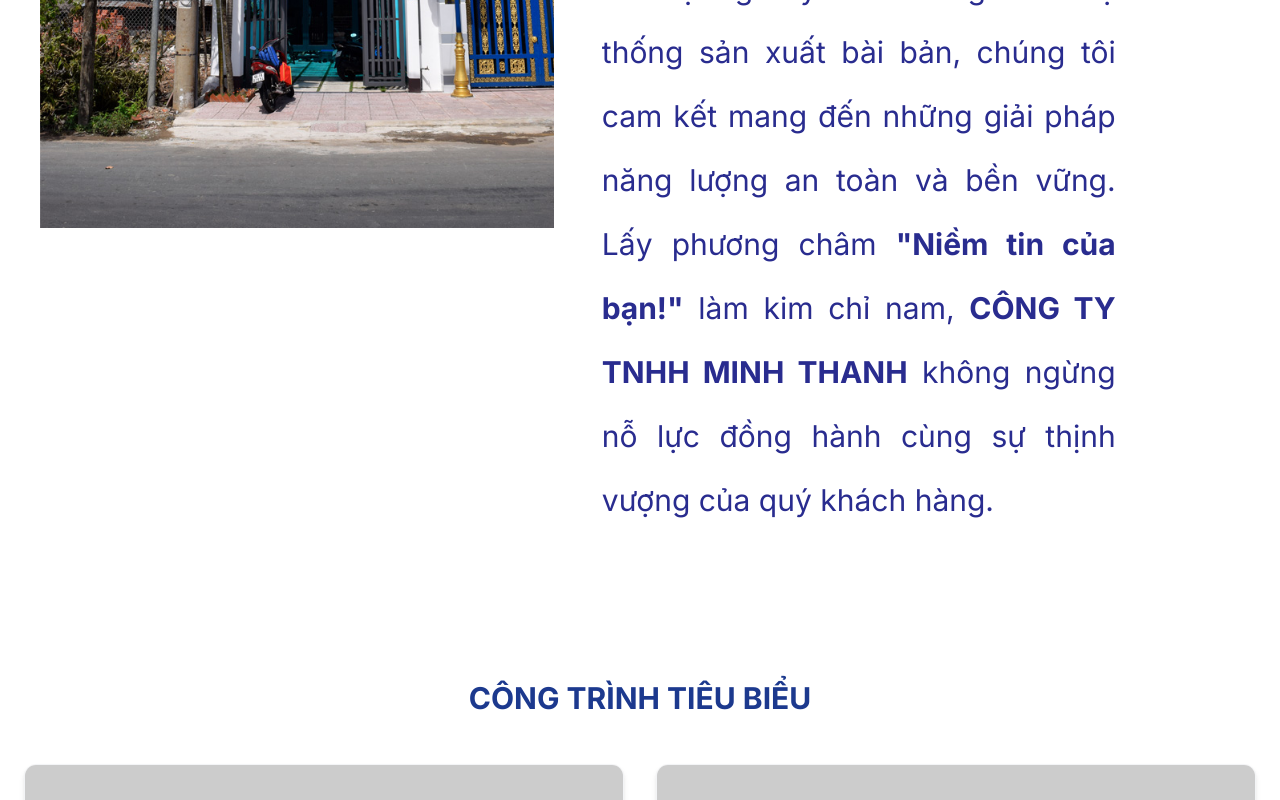
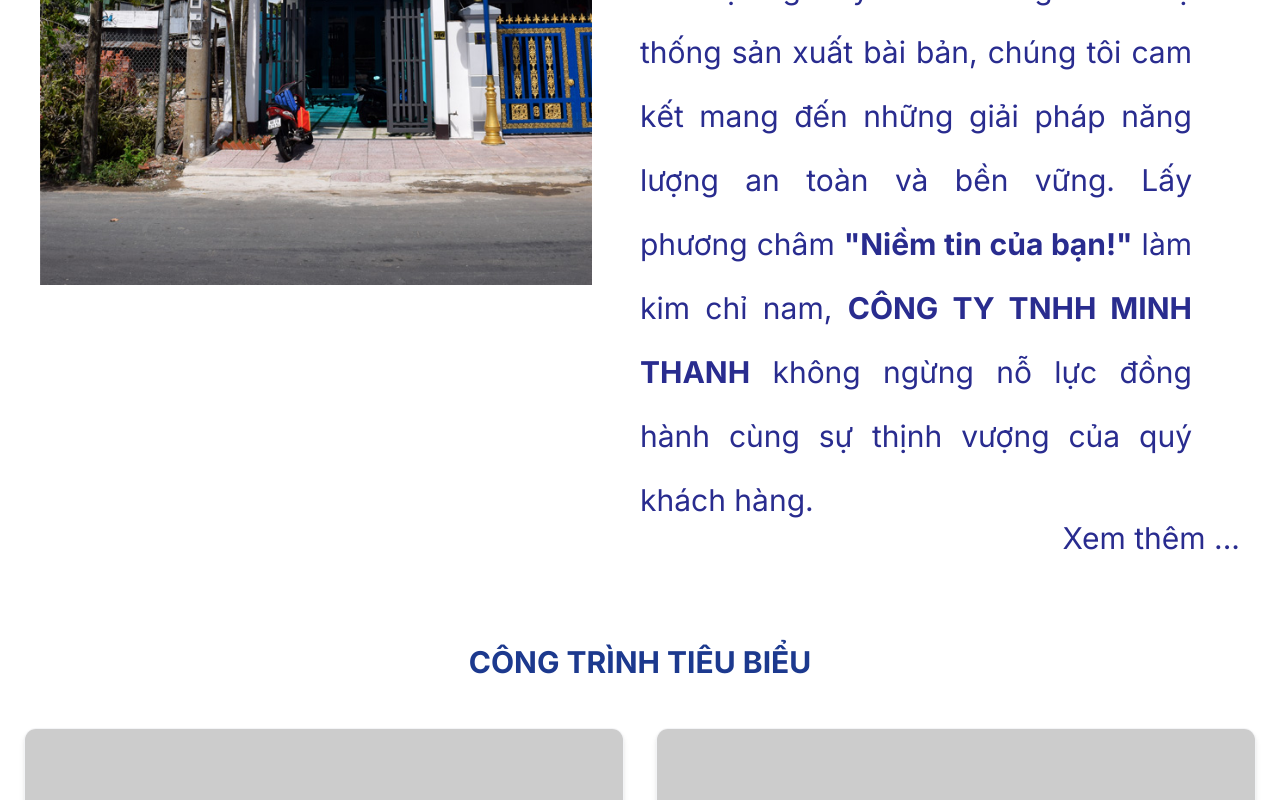
Before and after one commit to TanPhoAn/mtc_project, a Next.js app: page / in a window 1280 px wide. Shown: the part 1341-2141 px from the top of the page. Built offline with nearby package versions, Linux system fonts and the light colour scheme.

Commit message:
page update

```diff
--- a/app/page.tsx
+++ b/app/page.tsx
@@ -44,9 +44,9 @@
 
 
             </section>
-            <section className="flex flex-col md:flex-row items-stretch bg-white overflow-hidden px-10 pb-5">
+            <section >
 
-
+                <div className="flex flex-col md:flex-row items-stretch bg-white overflow-hidden px-10 pb-5">
                     <div className="flex-[1] ">
                         <img
                             src="/2026_MTC_WEB/2026_MTC_WEB_ANH/MTC%20MAT%20DUNG%20-%20se%20thay%20anh%20khac.jpg"
@@ -67,8 +67,10 @@
                             </p>
                         </div>
                     </div>
-                <div className={"button text-[#292c8f] text-end"}>
-                    <a href="#">Xem thêm </a>
+                </div>
+
+               <div className={"xem-them-btn text-[#292c8f] bg-white text-end pr-10 pb-2 -mt-20 text-3xl font-normal not-italic"}>
+                   <a href="#" >Xem thêm    ...</a>
                </div>
 
             </section>
```
Lines whose indentation alone changed are shown as unchanged.
